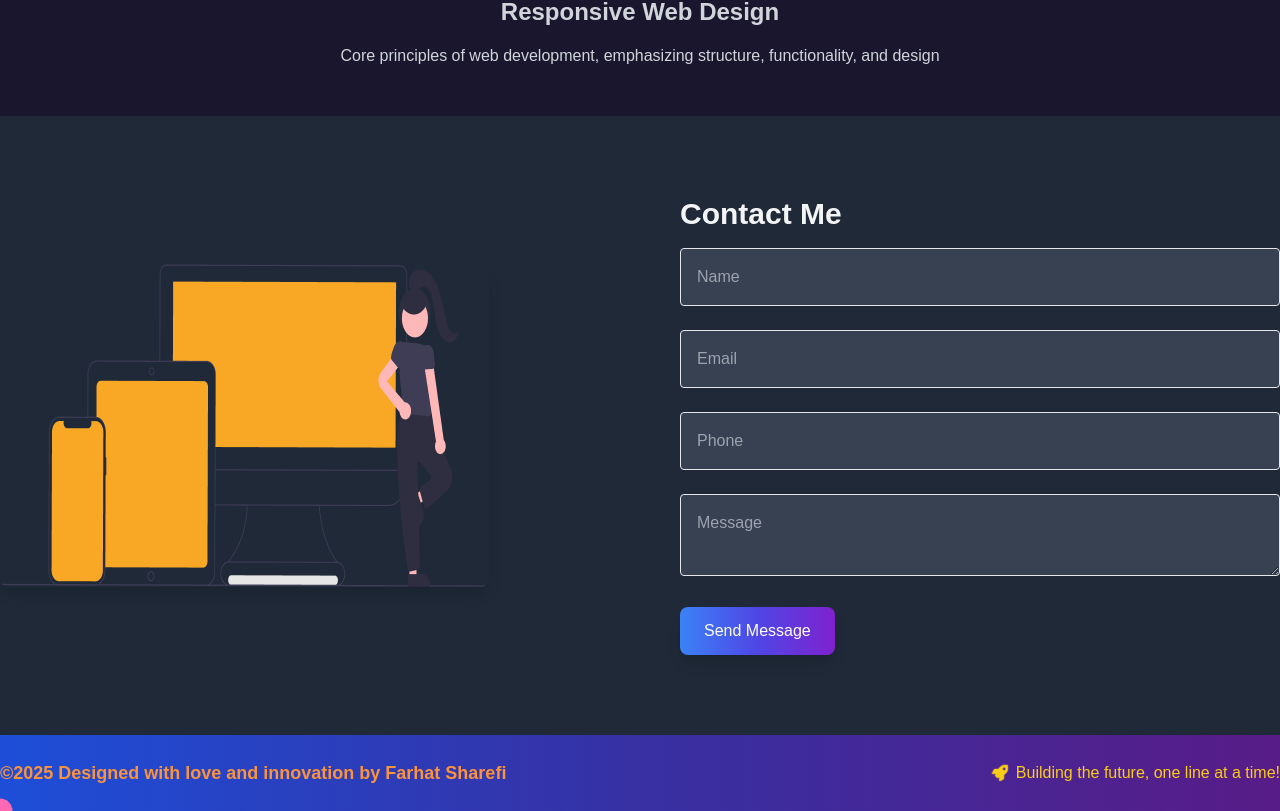
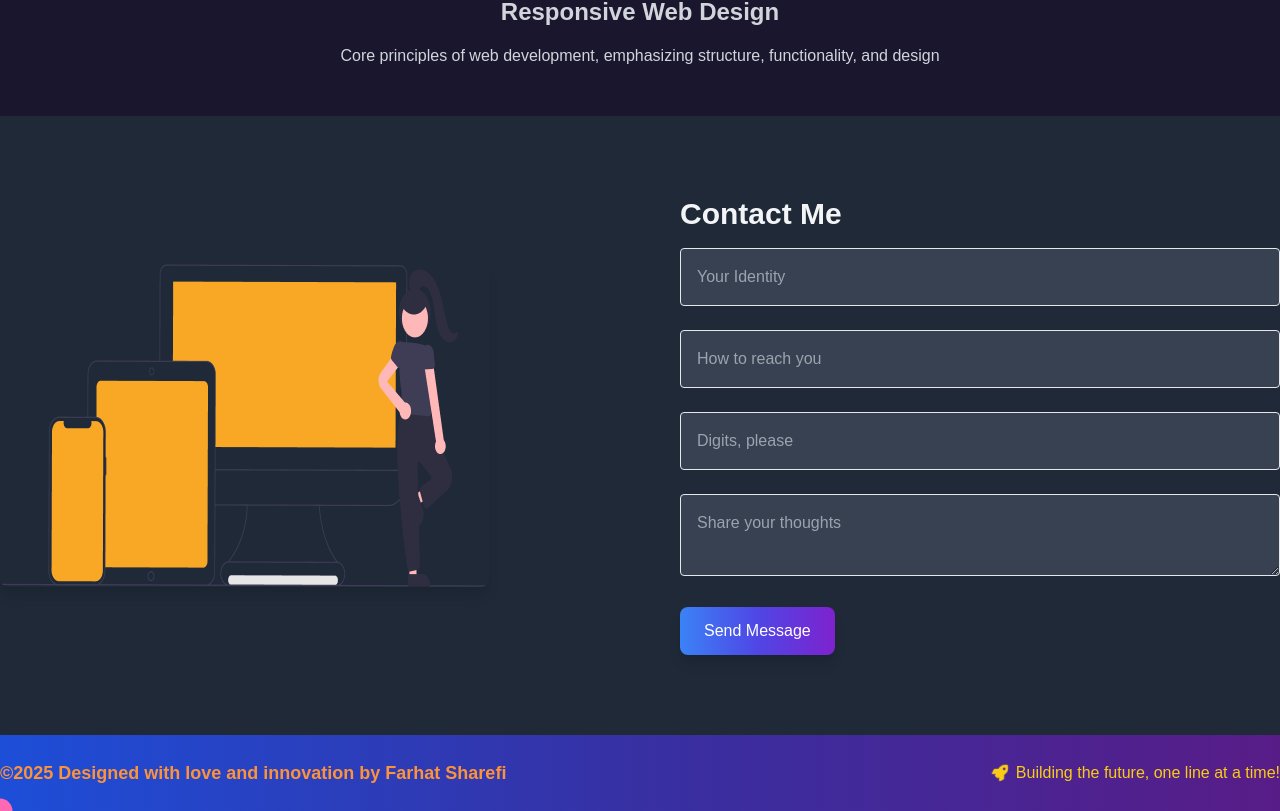
Before and after one commit to iamfarhatsharefi/farhatpersonalportfolio, a React (Create React App) app: page / in a window 1280 px wide. Shown: the part 4172-4983 px from the top of the page. Built offline with nearby package versions, Linux system fonts and the light colour scheme.

Commit message:
conatct.me editing file

```diff
--- a/src/components/Contact.jsx
+++ b/src/components/Contact.jsx
@@ -67,7 +67,7 @@ function Contact() {
             <div className="shine-effect">
               <input
                 type="text"
-                placeholder="Name"
+                placeholder="Your Identity"
                 value={name}
                 onChange={(e) => setName(e.target.value)}
                 className="w-full p-4 border rounded bg-gray-700 text-white focus:outline-none focus:ring-2 focus:ring-blue-500"
@@ -77,7 +77,7 @@ function Contact() {
             <div className="shine-effect">
               <input
                 type="email"
-                placeholder="Email"
+                placeholder="How to reach you"
                 value={email}
                 onChange={(e) => setEmail(e.target.value)}
                 className="w-full p-4 border rounded bg-gray-700 text-white focus:outline-none focus:ring-2 focus:ring-blue-500"
@@ -87,7 +87,7 @@ function Contact() {
             <div className="shine-effect">
               <input
                 type="text"
-                placeholder="Phone"
+                placeholder="Digits, please"
                 value={phone}
                 onChange={(e) => setPhone(e.target.value)}
                 className="w-full p-4 border rounded bg-gray-700 text-white focus:outline-none focus:ring-2 focus:ring-blue-500"
@@ -95,7 +95,7 @@ function Contact() {
             </div>
             <div className="shine-effect">
               <textarea
-                placeholder="Message"
+                placeholder="Share your thoughts"
                 value={message}
                 onChange={(e) => setMessage(e.target.value)}
                 className="w-full p-4 border rounded bg-gray-700 text-white focus:outline-none focus:ring-2 focus:ring-blue-500"
```
